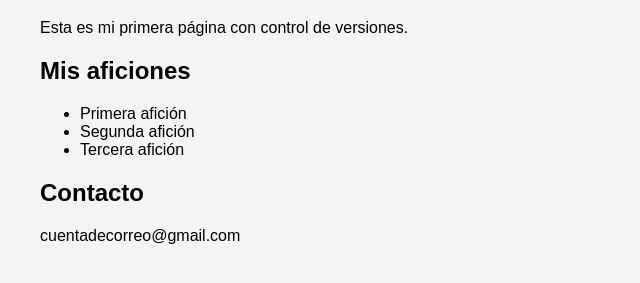
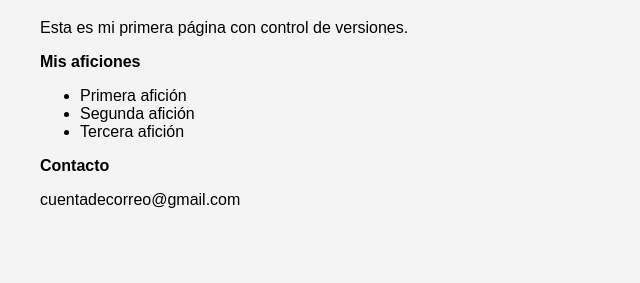
Before and after one commit to GabrielVargaPerez/mi-primer-repo, a plain HTML site: page index.html in a window 1280 px wide. Shown: the part 117-400 px from the top of the page, without its empty margins (0-640 px from the left). Drawn offline with Linux system fonts and the light colour scheme.

Commit message:
Añadir estilo a contactos

```diff
--- a/estilos.css
+++ b/estilos.css
@@ -13,3 +13,8 @@ footer {
   color: #666666;
   font-size: 0.9em;
 }
+
+h2 {
+  color: black;
+  font-size: 1em;
+}
```
